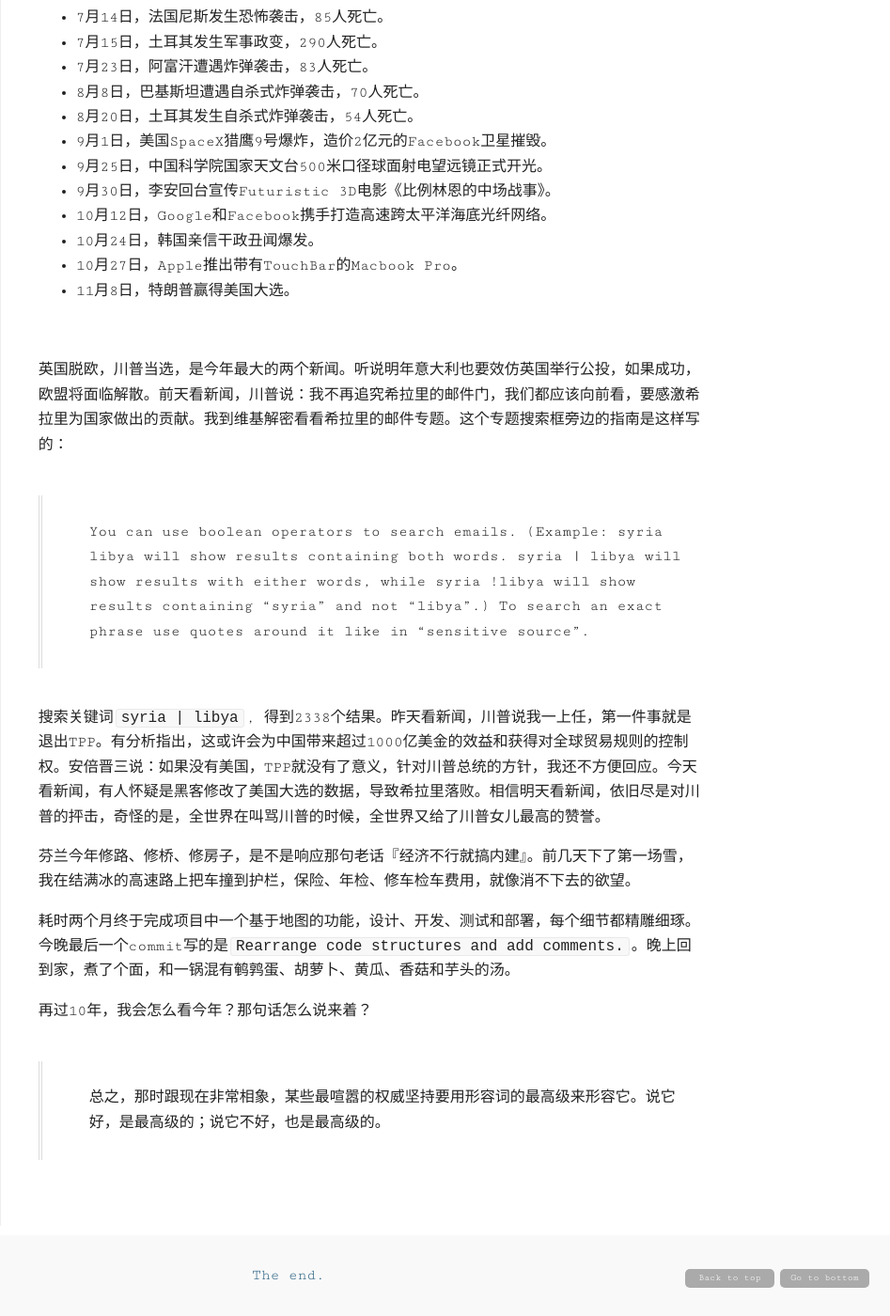
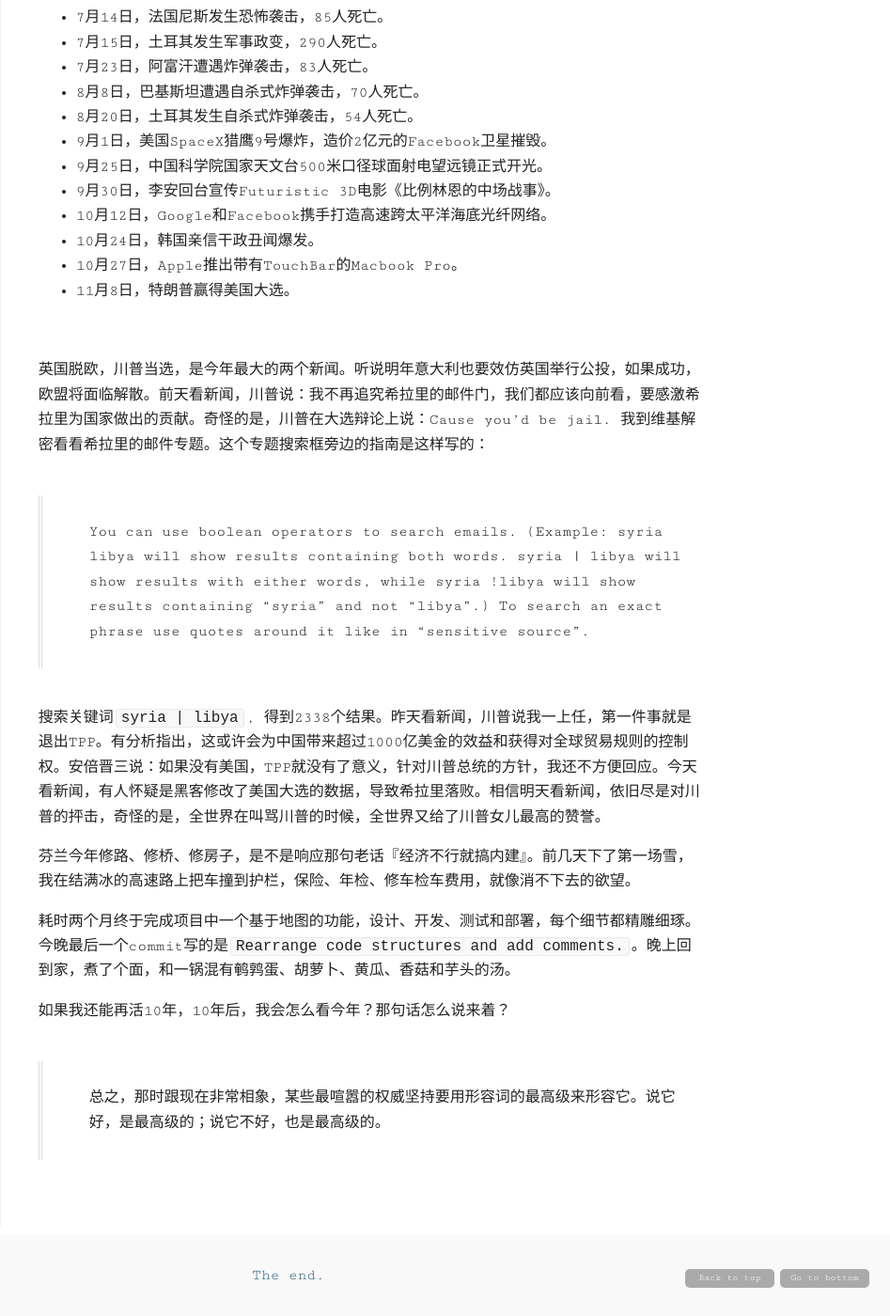
Before and after one commit to crabcanon/crabcanon.github.com, a Jekyll site: the page built from _posts/2016-11-25-complexity.md, in a window 1280 px wide and 1400 px high, scrolled down 1131 px. Shown: the whole window at 94% size, without its empty margins (333-1280 px from the left). Built offline with Jekyll 4.4.1, drawn with Linux system fonts in a browser that asks for light colours.

Commit message:
Update blog.

```diff
--- a/_posts/2016-11-25-complexity.md
+++ b/_posts/2016-11-25-complexity.md
@@ -49,7 +49,7 @@ tags: [中文]
 
 <br>
 
-英国脱欧，川普当选，是今年最大的两个新闻。听说明年意大利也要效仿英国举行公投，如果成功，欧盟将面临解散。前天看新闻，川普说：我不再追究希拉里的邮件门，我们都应该向前看，要感激希拉里为国家做出的贡献。我到维基解密看看希拉里的邮件专题。这个专题搜索框旁边的指南是这样写的：
+英国脱欧，川普当选，是今年最大的两个新闻。听说明年意大利也要效仿英国举行公投，如果成功，欧盟将面临解散。前天看新闻，川普说：我不再追究希拉里的邮件门，我们都应该向前看，要感激希拉里为国家做出的贡献。奇怪的是，川普在大选辩论上说：Cause you'd be jail. 我到维基解密看看希拉里的邮件专题。这个专题搜索框旁边的指南是这样写的：
 
 >You can use boolean operators to search emails.
 (Example: syria libya will show results containing both words. syria | libya will show results with either words, while syria !libya will show results containing "syria" and not "libya".) To search an exact phrase use quotes around it like in "sensitive source".
@@ -60,6 +60,6 @@ tags: [中文]
 
 耗时两个月终于完成项目中一个基于地图的功能，设计、开发、测试和部署，每个细节都精雕细琢。今晚最后一个commit写的是`Rearrange code structures and add comments.`。晚上回到家，煮了个面，和一锅混有鹌鹑蛋、胡萝卜、黄瓜、香菇和芋头的汤。
 
-再过10年，我会怎么看今年？那句话怎么说来着？
+如果我还能再活10年，10年后，我会怎么看今年？那句话怎么说来着？
 
 >总之，那时跟现在非常相象，某些最喧嚣的权威坚持要用形容词的最高级来形容它。说它好，是最高级的；说它不好，也是最高级的。
```
